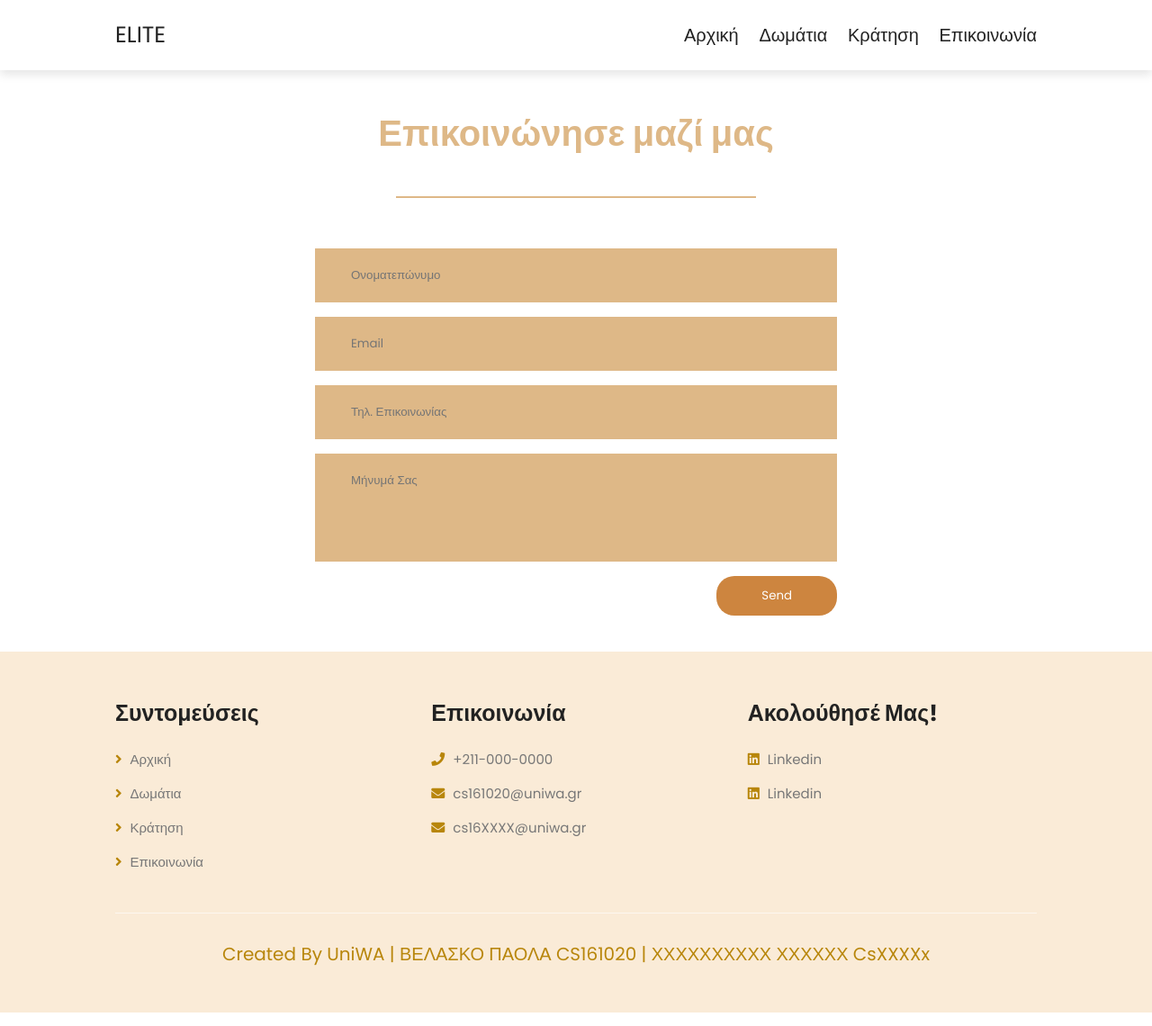
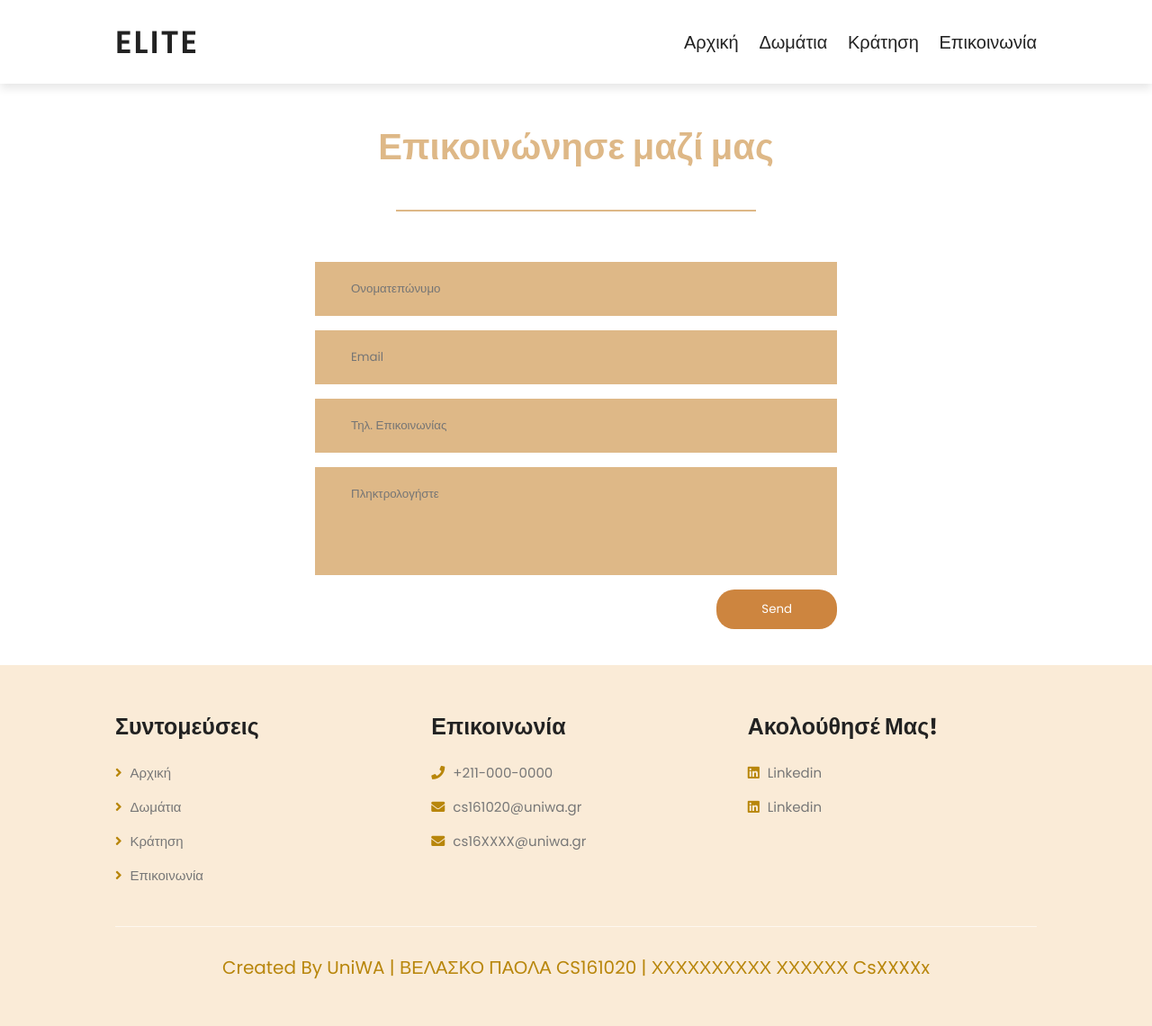
Before and after one commit to PaolaVlsc/HotelProjectWebsite2022, a PHP site: page /contact.html in a window 1280 px wide. Shown: the whole page at 90% size. Run offline with PHP 8.4, Linux system fonts and the light colour scheme.

Commit message:
Διορθώσεις στο logo και στα σχετικα μηνύματα στα πεδία

```diff
--- a/booking.html
+++ b/booking.html
@@ -17,8 +17,9 @@
 
 <!-- TODO 1. HEADER start -->
 <section class="header">
-    <a href="index.html" class="logo">ELITE</a>
-
+    <div class="logo">
+        ELITE
+    </div>
     <!-- TODO 2. navigation bar -->
     <nav class="navbar">
         <a href="index.html">Αρχική</a>
--- a/contact.html
+++ b/contact.html
@@ -17,8 +17,9 @@
 
 <!-- TODO 1. HEADER start -->
 <section class="header">
-    <a href="index.html" class="logo">ELITE</a>
-
+    <div class="logo">
+        ELITE
+    </div>
     <!-- TODO 2. navigation bar -->
     <nav class="navbar">
         <a href="index.html">Αρχική</a>
@@ -43,7 +44,7 @@
         <input type="text" class="contact-form-text" placeholder="Ονοματεπώνυμο">
         <input type="email" class="contact-form-text" placeholder="email">
         <input type="text" class="contact-form-text" placeholder="Τηλ. Επικοινωνίας">
-        <textarea class="contact-form-text" placeholder="Μήνυμά σας"></textarea>
+        <textarea class="contact-form-text" placeholder="Πληκτρολογήστε"></textarea>
         <input type="submit" class="contact-form-btn" value="Send">
     </form>
 </div>
--- a/css/style.css
+++ b/css/style.css
@@ -68,7 +68,9 @@ section { /* padding header */
 
 /* TODO 2.1 logo settup */
 .header .logo {
-    font-size: 2.5rem;
+    letter-spacing: 2px;
+    font-size: 35px;
+    font-weight: 600;
     color: var(--black);
 }
 
--- a/index.html
+++ b/index.html
@@ -16,8 +16,9 @@
 
 <!-- TODO 1. HEADER navbar start -->
 <section class="header">
-    <a href="index.html" class="logo">ELITE</a>
-
+    <div class="logo">
+        ELITE
+    </div>
     <!-- TODO 2. navigation bar -->
     <nav class="navbar">
         <a href="index.html">Αρχική</a>
--- a/rooms.html
+++ b/rooms.html
@@ -18,8 +18,9 @@
 
 <!-- TODO 1. HEADER start -->
 <section class="header">
-    <a href="index.html" class="logo">ELITE</a>
-
+    <div class="logo">
+        ELITE
+    </div>
     <!-- TODO 2. navigation bar -->
     <nav class="navbar">
         <a href="index.html">Αρχική</a>
```
